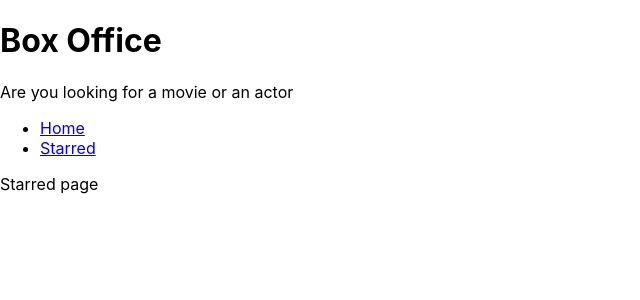
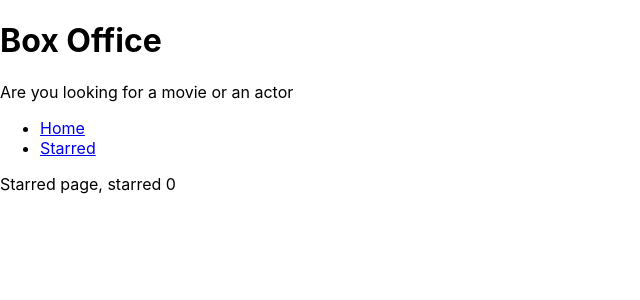
Before and after one commit to harsh123-star/Box-Office, a React (Create React App) app: page /Starred in a window 1280 px wide. Shown: the top 300 px of the page, without its empty margins (0-640 px from the left). Built offline with nearby package versions, Linux system fonts and the light colour scheme.

Commit message:
created useStarredShows custom hook. placed useStarredShows hook logic in a separate file and tell the use the length of shows starred

```diff
--- a/src/components/shows/ShowCard.jsx
+++ b/src/components/shows/ShowCard.jsx
@@ -1,5 +1,5 @@
 
-const ShowCard = ({ name, image, id, summary, onStarMeClick }) => {
+const ShowCard = ({ name, image, id, summary, onStarMeClick, isStarred }) => {
     const summaryStripped = summary ? summary.split(' ').slice(0, 10).join(' ').replace(/<.+?>/g, '') : 'No description';
     return (
         <div>
@@ -11,7 +11,7 @@
             <p>{summaryStripped}</p>
             <div>
                 <a href={`show/${id}`} target="_blank" rel="noreferrer">Read more</a>
-                <button type="button" onClick={() => onStarMeClick(id)} >Star me</button>
+                <button type="button" onClick={() => onStarMeClick(id)}>{isStarred ? 'Unstar me' : 'Star me'}</button>
             </div>
 
         </div>
--- a/src/components/shows/ShowGrid.jsx
+++ b/src/components/shows/ShowGrid.jsx
@@ -1,31 +1,8 @@
+import ShowCard from "./ShowCard";
+import { useStarredShows } from "../../lib/useStarredShow";
 
-import { useReducer, useEffect } from 'react'
-import ShowCard from "./ShowCard";
-
-const usePersistedReducer = (reducer, initialState, localStorageKey) => {
-    const [state, dispatch] = useReducer(reducer, initialState, (initial) => {
-        const persistedValue = localStorage.getItem(localStorageKey);
-
-        return persistedValue ? JSON.parse(persistedValue) : initial;
-    });
-
-    useEffect(() => {
-        localStorage.setItem(localStorageKey, JSON.stringify(state))
-    }, [state, localStorageKey]);
-    return [state, dispatch]
-}
-const starredShowsReducer = (currentStarred, action) => {
-    switch (action.type) {
-        case 'STAR':
-            return currentStarred.concat(action.showId);
-        case 'UNSTAR':
-            return currentStarred.filter(showId => showId !== action.showId);
-        default:
-            return currentStarred;
-    }
-}
 const ShowGrid = ({ shows }) => {
-    const [starredShows, dispatchStarred] = usePersistedReducer(starredShowsReducer, [], 'starredShows');
+    const [starredShows, dispatchStarred] = useStarredShows()
 
 
 
@@ -46,7 +23,8 @@
                 name={data.show.name}
                 image={data.show.image ? data.show.image.medium : '/not-found-image.png'}
                 summary={data.show.summary}
-                onStarMeClick={onStarMeClick} />
+                onStarMeClick={onStarMeClick}
+                isStarred={starredShows.includes(data.show.id)} />
             ))}</div>
     );
 };
--- /dev/null
+++ b/src/lib/useStarredShow.js
@@ -0,0 +1,27 @@
+import { useReducer, useEffect } from 'react';
+const usePersistedReducer = (reducer, initialState, localStorageKey) => {
+  const [state, dispatch] = useReducer(reducer, initialState, initial => {
+    const persistedValue = localStorage.getItem(localStorageKey);
+
+    return persistedValue ? JSON.parse(persistedValue) : initial;
+  });
+
+  useEffect(() => {
+    localStorage.setItem(localStorageKey, JSON.stringify(state));
+  }, [state, localStorageKey]);
+  return [state, dispatch];
+};
+const starredShowsReducer = (currentStarred, action) => {
+  switch (action.type) {
+    case 'STAR':
+      return currentStarred.concat(action.showId);
+    case 'UNSTAR':
+      return currentStarred.filter(showId => showId !== action.showId);
+    default:
+      return currentStarred;
+  }
+};
+
+export const useStarredShows = () => {
+  return usePersistedReducer(starredShowsReducer, [], 'starredShows');
+};
--- a/src/page/Starred.jsx
+++ b/src/page/Starred.jsx
@@ -1,5 +1,7 @@
+import { useStarredShows } from "../lib/useStarredShow";
 const Starred = () => {
-  return <div>Starred page</div>;
+  const [starredShows] = useStarredShows();
+  return <div>Starred page, starred {starredShows.length}</div>;
 };
 
 export default Starred;
```
